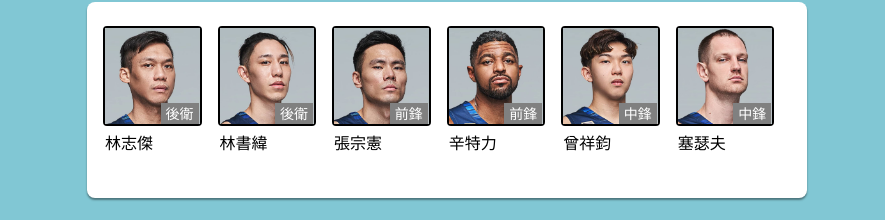
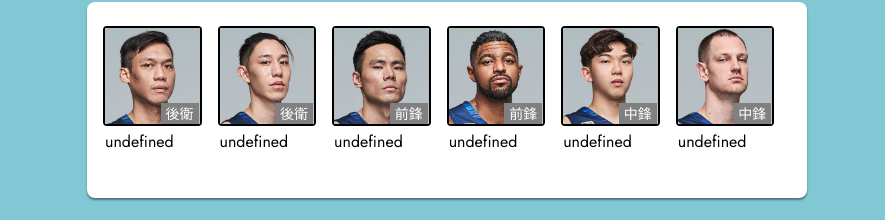
Before and after one commit to Furxx2000/Vue-Find-Players, a Vue app: page /players in a window 1280 px wide. Shown: the part 215-435 px from the top of the page, without its empty margins (193-1078 px from the left). Built offline with nearby package versions, Linux system fonts and the light colour scheme.

Commit message:
修改props

```diff
--- a/src/components/players/PlayerItem.vue
+++ b/src/components/players/PlayerItem.vue
@@ -12,9 +12,9 @@
 import { computed } from "vue";
 
 export default {
-  props: ["id", "firstName", "lastName", "position", "team"],
+  props: ["id", "name", "position", "team"],
   setup(props) {
-    const fullName = computed(() => `${props.firstName}${props.lastName}`);
+    const fullName = computed(() => `${props.name}`);
 
     const team = computed(() => props.team);
 
```
